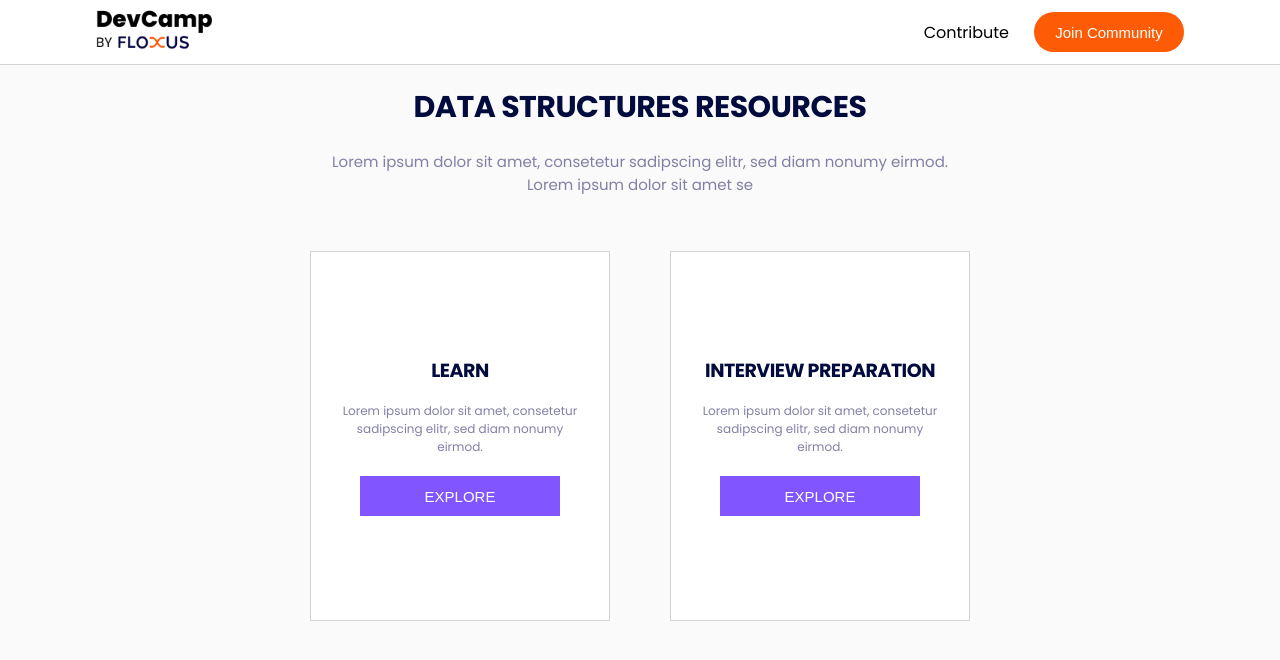
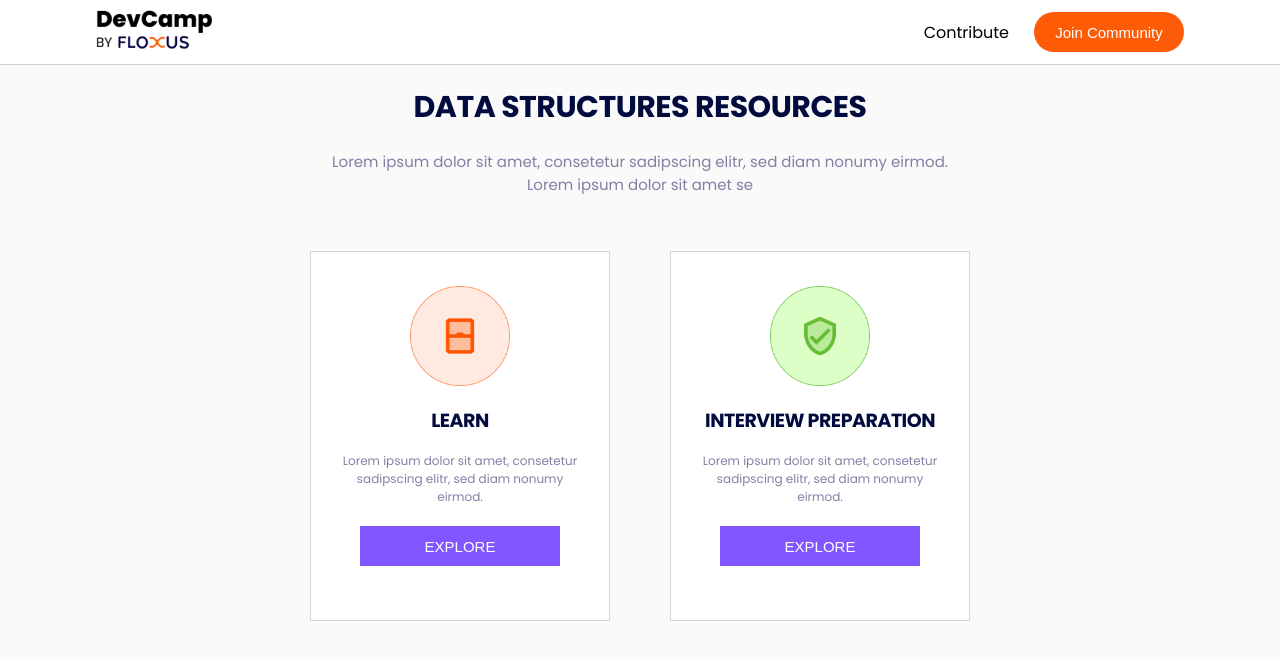
Before and after one commit to divyashasinha23/Floxus-Devcamps, a React (Create React App) app: page /data-structures in a window 1280 px wide. Shown: the top 660 px of the page. Built offline with nearby package versions, Linux system fonts and the light colour scheme.

Commit message:
image icon added

```diff
--- a/src/components/Card/Card.js
+++ b/src/components/Card/Card.js
@@ -1,5 +1,6 @@
 import React from 'react';
 import styled from 'styled-components';
+import  {Link} from 'react-router-dom';
 
 const CardContainer = styled.div`
   width: 300px;
@@ -24,6 +25,7 @@ const CardItem = styled.div`
 
   .Heading {
     font-size: 19px;
+    font-weight: 600px;
     text-align: center;
     color: #020b3d;
     letter-spacing: -0.5px;
@@ -38,6 +40,11 @@ const CardItem = styled.div`
     font-size: 12px;
     margin-bottom: 20px;
   }
+
+  .image_icon {
+    width: 100px;
+  }
+
 
   .btn {
     width: 200px;
@@ -55,9 +62,12 @@ function Card(props) {
     <>
       <CardContainer>
         <CardItem>
+          <img className="image_icon" src= {props.image} alt="resouces_icon"/>
           <h1 className="Heading">{props.label}</h1>
           <p className="description">{props.description}</p>
+          <Link to={props.url}>
           <button className="btn">EXPLORE</button>
+          </Link>
         </CardItem>
       </CardContainer>
     </>
--- a/src/components/DataStructure/DataStructure.js
+++ b/src/components/DataStructure/DataStructure.js
@@ -2,6 +2,8 @@ import React from 'react';
 import Resources from '../Resources/Resources';
 import styled from 'styled-components';
 import Card from '../Card/Card';
+import learnicon from '../../images/learnicon.png';
+import interviewicon from '../../images/interviewicon.png'
 
 const ResourceContainer = styled.div`
   background-color: #fafafa;
@@ -28,11 +30,15 @@ function DataStructure() {
         />
         <ResourceDetail>
           <Card
+            image = {learnicon}
+            url="/"
             label="LEARN"
             description="Lorem ipsum dolor sit amet, consetetur sadipscing elitr, sed diam
             nonumy eirmod."
           />
           <Card
+            image = {interviewicon}
+            url="/"
             label="INTERVIEW PREPARATION"
             description="Lorem ipsum dolor sit amet, consetetur sadipscing elitr, sed diam
             nonumy eirmod."
```
